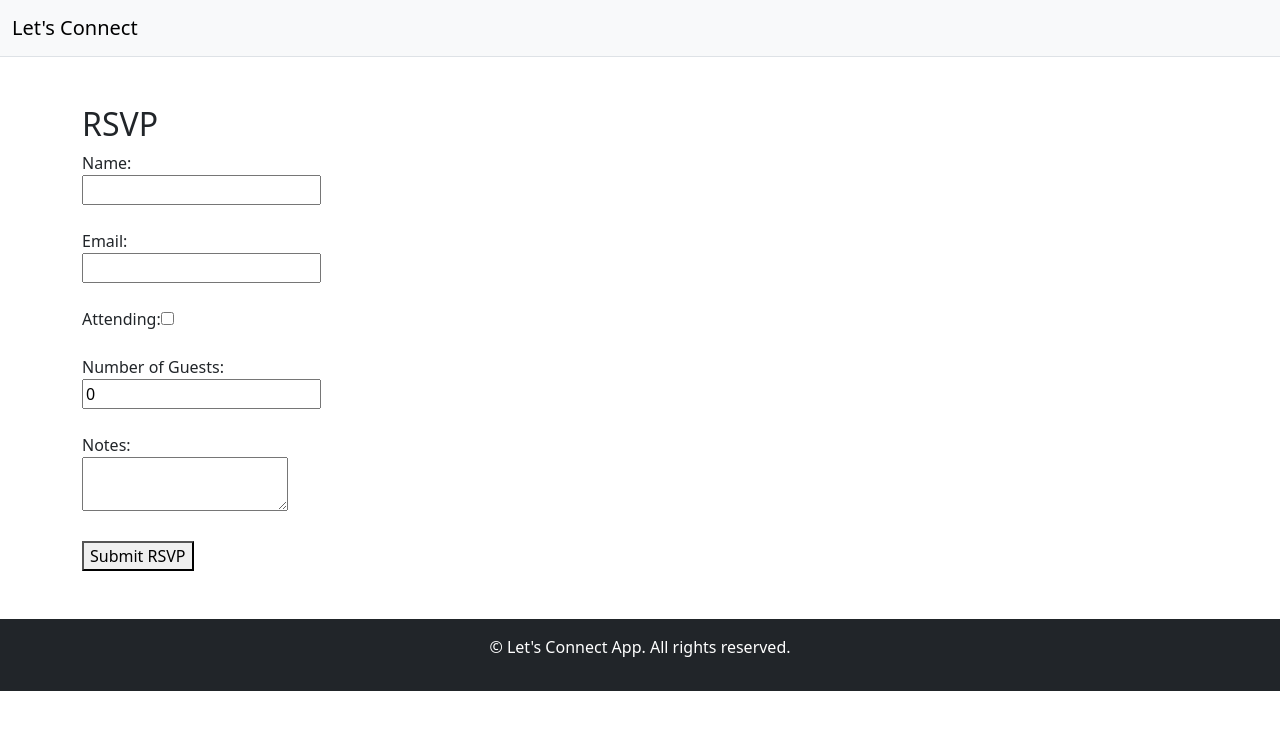
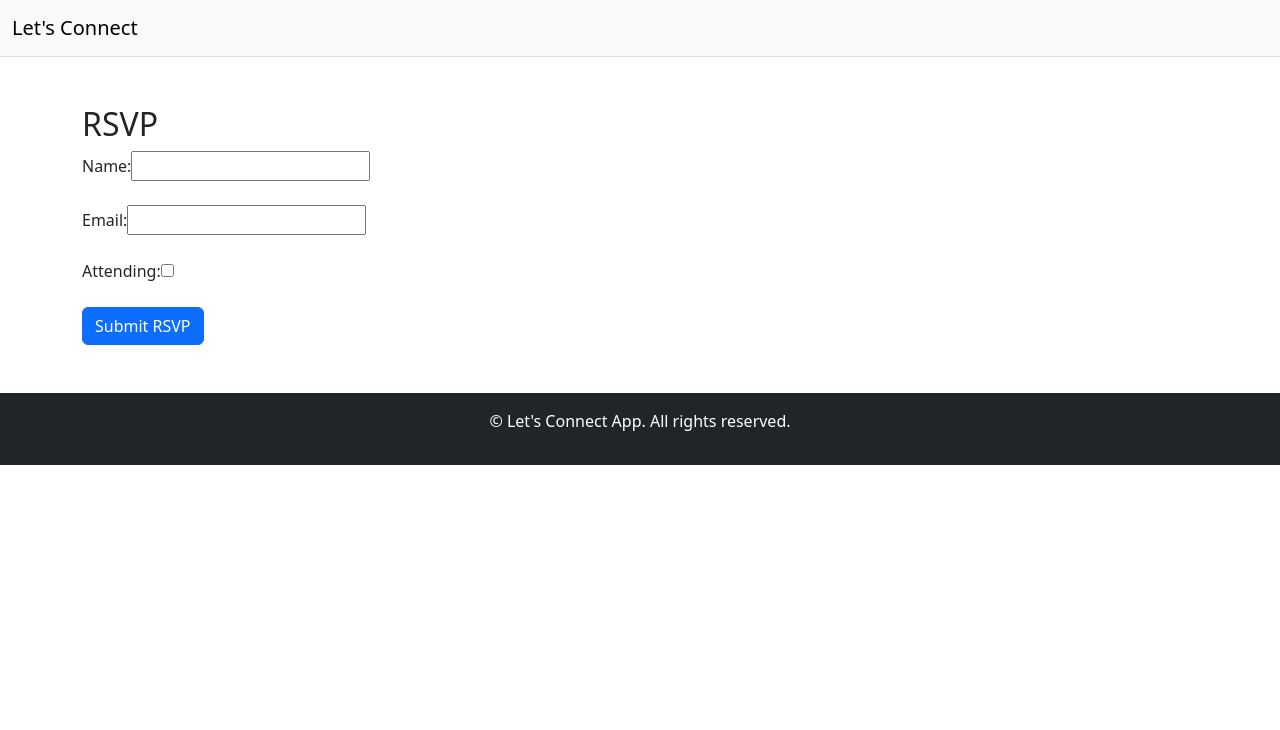
Before and after one commit to sumairahkanwal13/meetup--app-frontend, a React (Vite) app: page /events/1/rsvp in a window 1280 px wide. Shown: the top 730 px of the page. Built offline with nearby package versions, Linux system fonts and the light colour scheme.

Commit message:
fixed the frontend.

```diff
--- a/src/components/AddRsvpForm.jsx
+++ b/src/components/AddRsvpForm.jsx
@@ -1,14 +1,10 @@
 import { useState } from "react";
-import { useParams } from "react-router-dom";
 
-const AddRsvp = () => {
-  const { id } = useParams(); // eventId from URL
+const AddRsvp = ({ eventsId }) => {
   const [formData, setFormData] = useState({
     name: "",
     email: "",
     attending: false,
-    guests: 0,
-    notes: "",
   });
 
   const [message, setMessage] = useState("");
@@ -25,7 +21,7 @@ const AddRsvp = () => {
     event.preventDefault();
     try {
       const response = await fetch(
-        `https://your-backend.vercel.app/events/${id}/rsvp`,
+        `https://meetup-app-orcin.vercel.app/events/${eventsId}/rsvp`,
         {
           method: "POST",
           headers: { "Content-Type": "application/json" },
@@ -39,13 +35,7 @@ const AddRsvp = () => {
 
       const data = await response.json();
       setMessage("RSVP added successfully!");
-      setFormData({
-        name: "",
-        email: "",
-        attending: false,
-        guests: 0,
-        notes: "",
-      });
+      setFormData({ name: "", email: "", attending: false });
       console.log("RSVP Added:", data);
     } catch (error) {
       setMessage(error.message);
@@ -55,11 +45,9 @@ const AddRsvp = () => {
   return (
     <form onSubmit={handleSubmit}>
       <h2>RSVP</h2>
-
       {message && <p>{message}</p>}
 
       <label>Name:</label>
-      <br />
       <input
         name="name"
         value={formData.name}
@@ -69,7 +57,6 @@ const AddRsvp = () => {
       <br /><br />
 
       <label>Email:</label>
-      <br />
       <input
         type="email"
         name="email"
@@ -79,36 +66,20 @@ const AddRsvp = () => {
       />
       <br /><br />
 
-      <label>Attending:</label>
+      <label>
+        Attending:
         <input
           type="checkbox"
           name="attending"
           checked={formData.attending}
           onChange={handleChange}
         />
+      </label>
       <br /><br />
 
-      <label>Number of Guests:</label>
-      <br />
-      <input
-        type="number"
-        name="guests"
-        min="0"
-        value={formData.guests}
-        onChange={handleChange}
-      />
-      <br /><br />
-
-      <label>Notes:</label>
-      <br />
-      <textarea
-        name="notes"
-        value={formData.notes}
-        onChange={handleChange}
-      />
-      <br /><br />
-
-      <button type="submit">Submit RSVP</button>
+      <button type="submit" className="btn btn-primary">
+        Submit RSVP
+      </button>
     </form>
   );
 };
--- a/src/components/EventsDetailed.jsx
+++ b/src/components/EventsDetailed.jsx
@@ -3,9 +3,9 @@ import useFetch from "../useFetch";
 import AddRsvp from "./AddRsvpForm";
 
 const EventDetails = () => {
-  const { id } = useParams();
+  const { eventsId } = useParams();
   const { data: event, loading, error } = useFetch(
-    `https://meetup-app-orcin.vercel.app/events/${id}`
+    `https://meetup-app-orcin.vercel.app/events/${eventsId}`
   );
 
   if (loading) return <p>Loading....</p>;
@@ -94,7 +94,7 @@ const EventDetails = () => {
               {event.venue}
             </p>
 
-            <AddRsvp eventId={id} />
+            <AddRsvp eventsId={eventsId} />
           </div>
         </div>
       </div>
```
Lines whose indentation alone changed are shown as unchanged.
